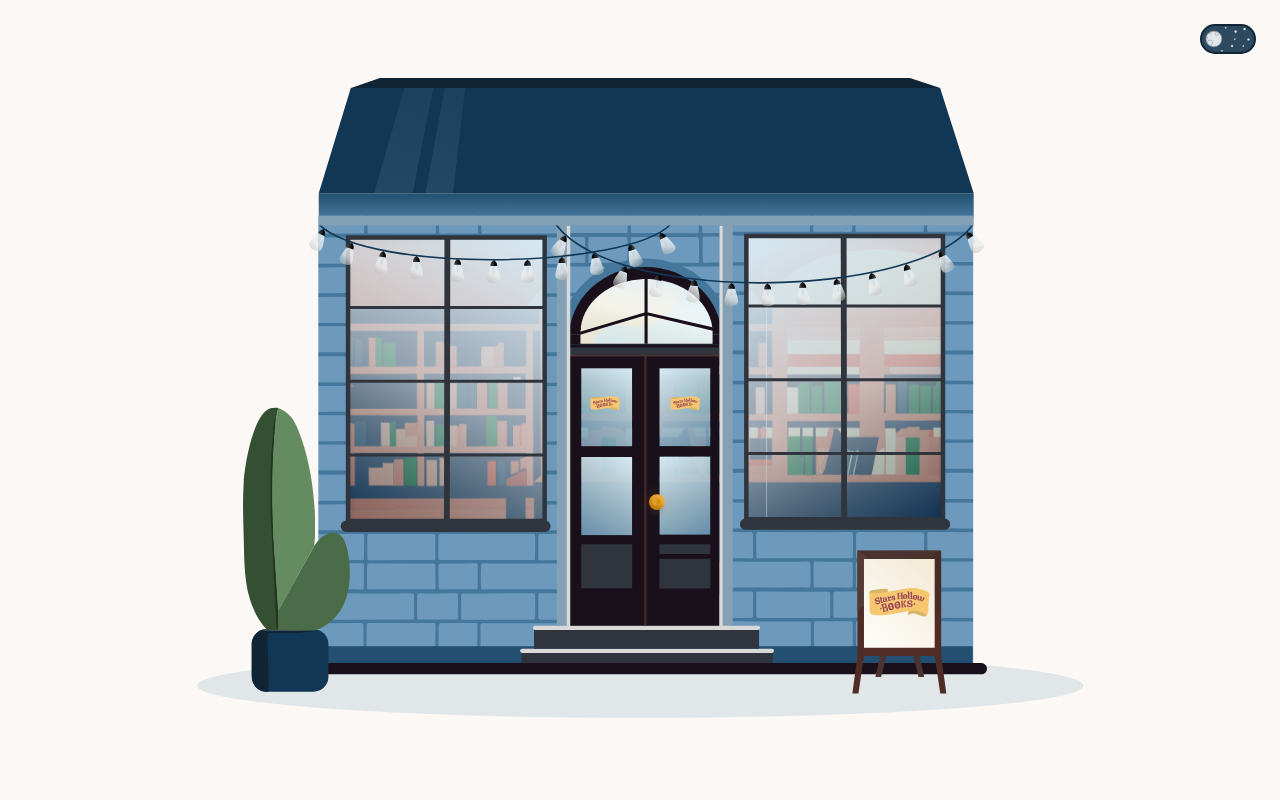
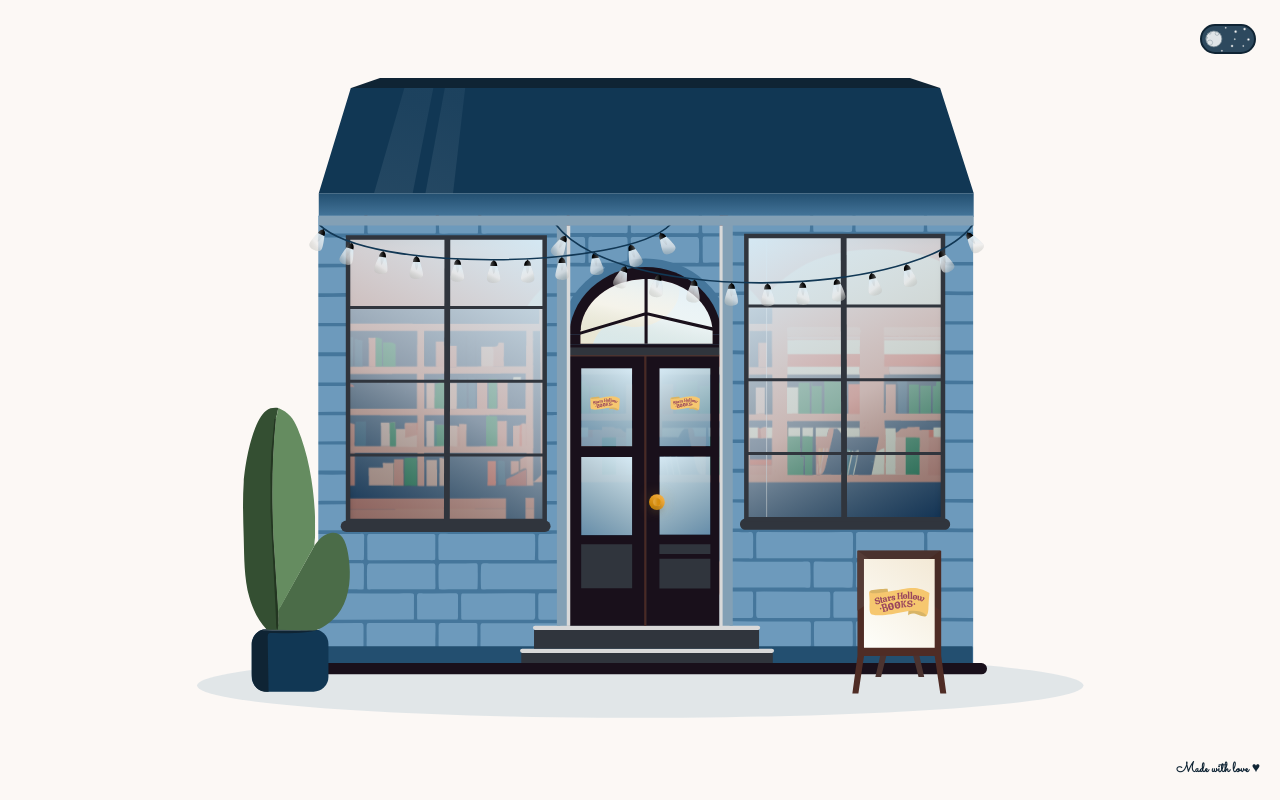
Before and after one commit to doniawamer/gilmoregirls, a Next.js app: page / in a window 1280 px wide. Built offline with nearby package versions, Linux system fonts and the light colour scheme.

Commit message:
small respo fix + link

```diff
--- a/src/app/components/Indoor.js
+++ b/src/app/components/Indoor.js
@@ -116,7 +116,7 @@ const BookStoreWrap = styled.div`
   /* min-width: 1183px; */
   height: 786px;
 
-  @media (${device.md}) {
+  @media (${device.lg}) {
     background-size: contain;
   }
   @media (${device.xl}) {
--- a/src/app/page.js
+++ b/src/app/page.js
@@ -2,7 +2,7 @@
 import { useState, useEffect } from "react";
 import Head from "next/head";
 import useTheme from "@/hooks/useTheme";
-import { Poppins } from "@next/font/google";
+import { Poppins, Sacramento } from "@next/font/google";
 
 import styled from "styled-components";
 import Container from "react-bootstrap/Container";
@@ -18,6 +18,11 @@ import { device } from "@/theme/mediaQuery";
 const poppins = Poppins({
   subsets: ["latin"],
   weight: ["400", "700"],
+});
+
+const sacramento = Sacramento({
+  subsets: ["latin"],
+  weight: ["400"],
 });
 
 const ContainerWrap = styled(Container)`
@@ -104,6 +109,27 @@ const WarningMessage = styled.div`
   }
 `;
 
+const MadeWithLove = styled.div`
+  position: fixed;
+  bottom: 20px;
+  right: 20px;
+  font-size: 14px;
+  font-family: ${sacramento.style.fontFamily};
+  color: ${({ theme, $isDark }) =>
+    $isDark ? theme.palette.dark.link : theme.palette.light.link};
+
+  a {
+    color: inherit;
+    text-decoration: none;
+    font-weight: bold;
+
+    &:hover {
+      color: ${({ theme, $isDark }) =>
+        $isDark ? theme.palette.dark.hover : theme.palette.light.hover};
+    }
+  }
+`;
+
 export default function Home() {
   const [isDark, toggleTheme] = useTheme();
   const [showOutdoor, setShowOutdoor] = useState(true);
@@ -121,7 +147,7 @@ export default function Home() {
 
   useEffect(() => {
     const checkHeight = () => {
-      console.log('window.innerHeight', window.innerHeight)
+      console.log("window.innerHeight", window.innerHeight);
       setIsPageTallEnough(window.innerHeight >= 700);
     };
 
@@ -168,6 +194,11 @@ export default function Home() {
         </StoreWrap>
       )}
       <div id="modal-root" />
+      <MadeWithLove $isDark={isDark}>
+        <a href="https://doniawamer.com" target="_blank">
+          Made with love ♥
+        </a>
+      </MadeWithLove>
     </ContainerWrap>
   );
 }
--- a/src/theme/colors.js
+++ b/src/theme/colors.js
@@ -5,6 +5,8 @@ export const colors = {
   light: {
     background: "#FCF8F5",
     text: "#0F2434",
+    link: "#0F2434",
+    hover: "#F3BEB3",
 
     // toggle
     toggleBackground: "#2D495E",
@@ -13,6 +15,8 @@ export const colors = {
   dark: {
     background: "#0F2334",
     text: "#FCF8F5",
+    link: "#EEE7E0",
+    hover: "#F4927F",
 
     // toggle
     toggleBackground: "#FCF7F5",
```
